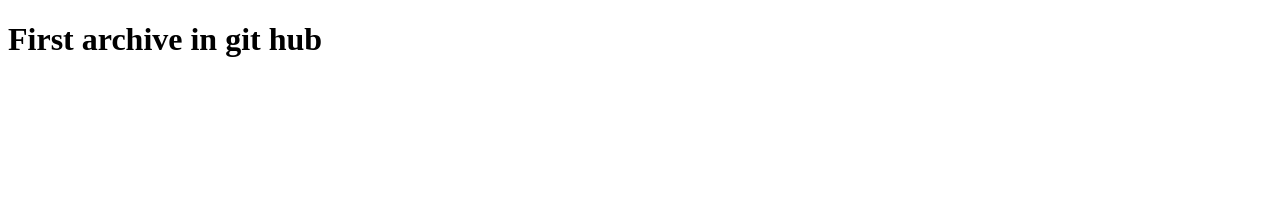
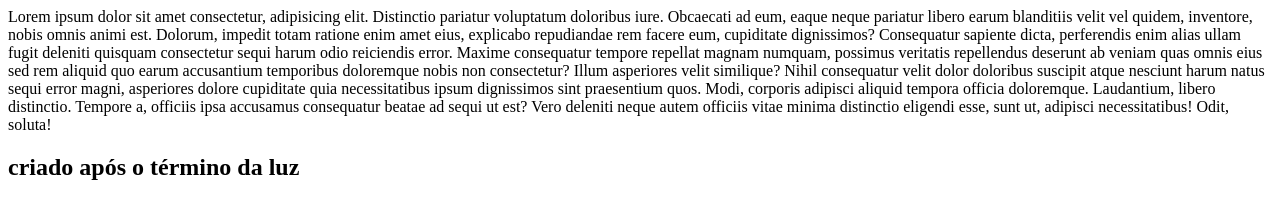
Before and after one commit to LloydEduardo/ti39senac, a plain HTML site: page index.html in a window 1280 px wide. Drawn offline with Linux system fonts and the light colour scheme.

Commit message:
segundo commit!

```diff
--- a/index.html
+++ b/index.html
@@ -3,11 +3,18 @@
 <head>
     <meta charset="UTF-8">
     <meta name="viewport" content="width=device-width, initial-scale=1.0">
-    <title>aula 1</title>
+    <title>GitHub</title>
 </head>
 <body>
 
-    <h1>First archive in git hub</h1>
+    Lorem ipsum dolor sit amet consectetur, adipisicing elit. Distinctio pariatur voluptatum doloribus iure. Obcaecati ad eum, eaque neque pariatur libero earum blanditiis velit vel quidem, inventore, nobis omnis animi est.
+    Dolorum, impedit totam ratione enim amet eius, explicabo repudiandae rem facere eum, cupiditate dignissimos? Consequatur sapiente dicta, perferendis enim alias ullam fugit deleniti quisquam consectetur sequi harum odio reiciendis error.
+    Maxime consequatur tempore repellat magnam numquam, possimus veritatis repellendus deserunt ab veniam quas omnis eius sed rem aliquid quo earum accusantium temporibus doloremque nobis non consectetur? Illum asperiores velit similique?
+    Nihil consequatur velit dolor doloribus suscipit atque nesciunt harum natus sequi error magni, asperiores dolore cupiditate quia necessitatibus ipsum dignissimos sint praesentium quos. Modi, corporis adipisci aliquid tempora officia doloremque.
+    Laudantium, libero distinctio. Tempore a, officiis ipsa accusamus consequatur beatae ad sequi ut est? Vero deleniti neque autem officiis vitae minima distinctio eligendi esse, sunt ut, adipisci necessitatibus! Odit, soluta!
+
+
+    <h2>criado após o término da luz </h2>
 
 </body>
 </html>
```
Also changed, not shown: 1 other file.
